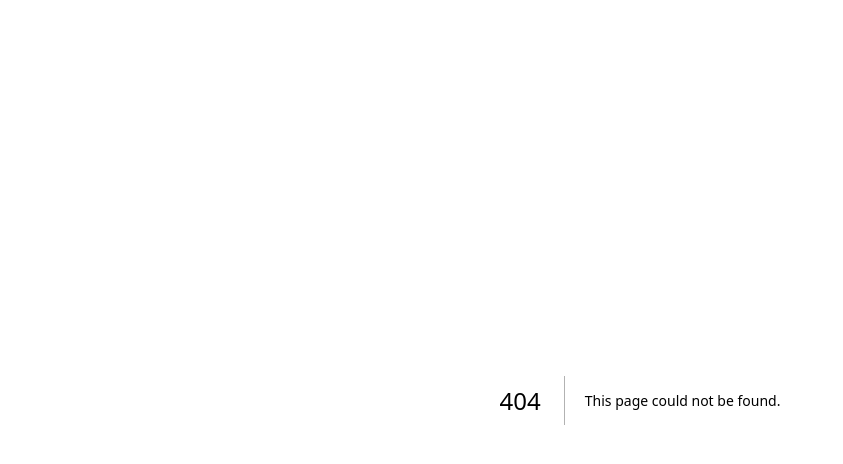
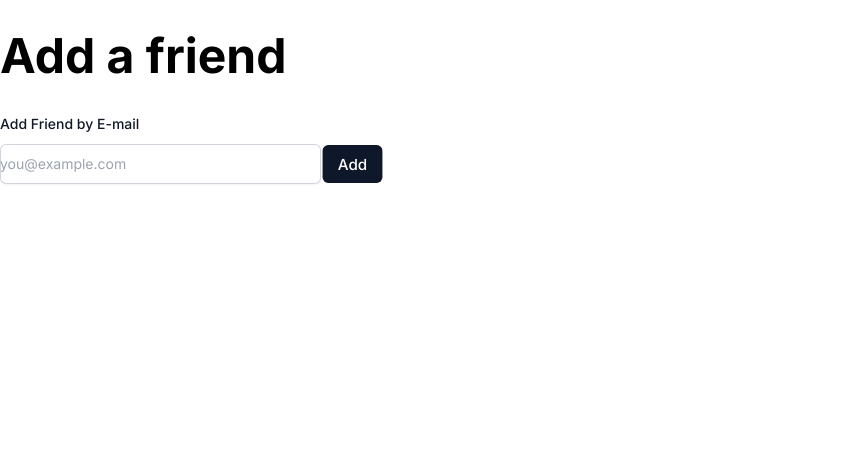
Before and after one commit to OppedRawen/upgraded-chainsaw, a Next.js app: page /dashboard/add in a window 1280 px wide. Before the commit this address had no page. Shown: the top 464 px of the page, without its empty margins (0-843 px from the left). Built offline with nearby package versions, Linux system fonts and the light colour scheme.

Commit message:
add friend form basic

```diff
--- a/app/login/page.tsx
+++ b/app/(auth)/login/page.tsx
@@ -1,6 +1,6 @@
 'use client'
 import { FC, useState } from 'react'
-import Button from '../components/ui/Button'
+import Button from '../../components/ui/Button'
 import { signIn } from 'next-auth/react'
 import toast from 'react-hot-toast'
 
--- /dev/null
+++ b/app/(dashboard)/dashboard/add/page.tsx
@@ -0,0 +1,13 @@
+import AddFriendButton from '@/app/components/ui/AddFriendButton'
+import { FC } from 'react'
+
+
+
+const page: FC = ({}) => {
+  return <main className='pt-8'>
+    <h1 className='font-bold text-5xl mb-8'>Add a friend</h1>
+    <AddFriendButton />
+  </main>
+}
+
+export default page
--- /dev/null
+++ b/app/(dashboard)/dashboard/page.tsx
@@ -0,0 +1,14 @@
+import { getServerSession } from 'next-auth'
+import { FC } from 'react'
+import { authOptions } from '../../lib/auth';
+
+interface pageProps {
+
+}
+
+const page: FC<pageProps> = async ({}) => {
+  const session = await getServerSession(authOptions);
+  return <div>page</div>
+}
+
+export default page
--- /dev/null
+++ b/app/components/ui/AddFriendButton.tsx
@@ -0,0 +1,23 @@
+"use client"
+import { FC } from 'react'
+import Button from './Button'
+
+interface AddFriendButtonProps {
+
+}
+
+const AddFriendButton: FC<AddFriendButtonProps> = ({}) => {
+  return <form className='max-w-sm'>
+        <label htmlFor="email" className='block text-sm font-medium leading-6 text-gray-900'>
+            Add Friend by E-mail
+        </label>
+
+        <div className='mt-2 flex ga-4'>
+            <input type="text" className='block w-full rounded-md border-0 py-1.5 text-gray-900 shadow-sm ring-1 ring-inset ring-gray-300 placeholder:text-gray-400 focus:ring-2 focus:ring-inset focus:ring-indigo-600 sm:text-sm sm:leading-6' placeholder='you@example.com' />
+            <Button>Add</Button>
+        </div>
+
+  </form>
+}
+
+export default AddFriendButton
--- a/app/dashboard/page.tsx
+++ /dev/null
@@ -1,11 +0,0 @@
-import { FC } from 'react'
-
-interface pageProps {
-
-}
-
-const page: FC<pageProps> = ({}) => {
-  return <div>page</div>
-}
-
-export default page
```
